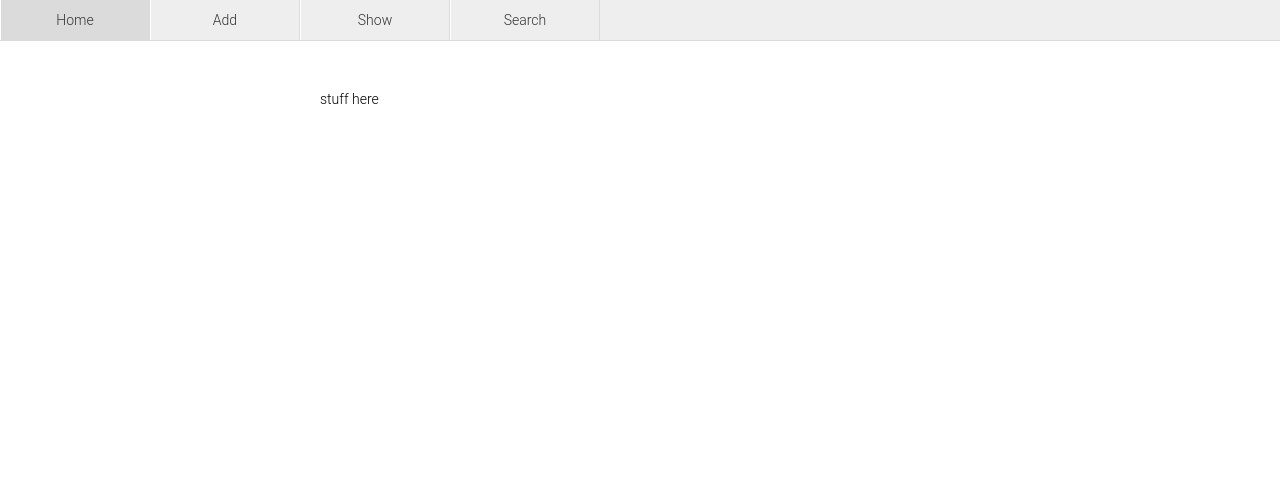
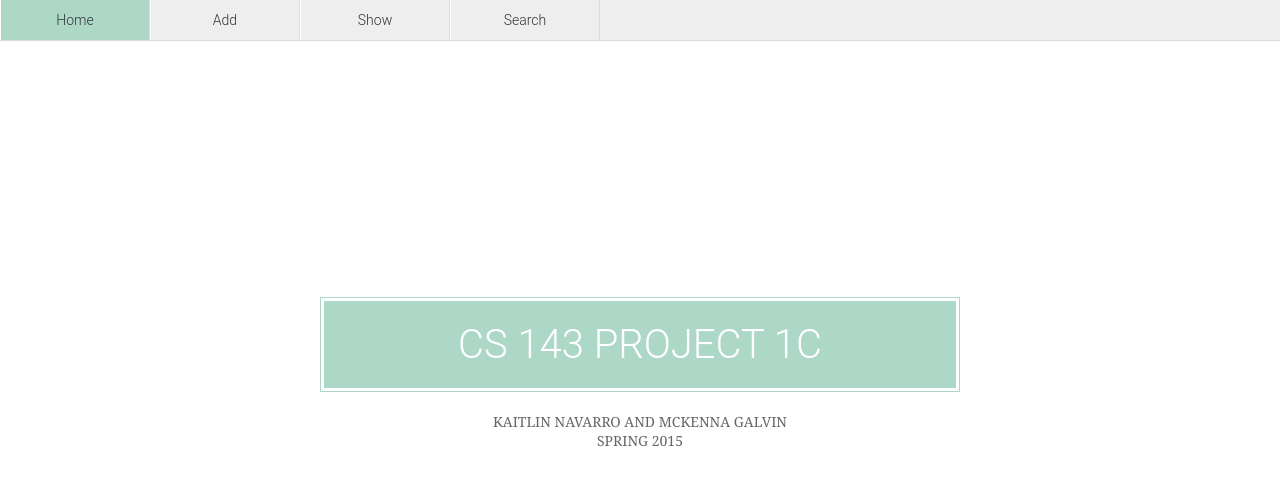
Before and after one commit to mckennagalvin/cs143-project1c, a PHP site: page / in a window 1280 px wide. Shown: the top 486 px of the page. Run offline with PHP 8.4, Linux system fonts and the light colour scheme.

Commit message:
landing page

```diff
--- a/www/index.php
+++ b/www/index.php
@@ -11,7 +11,19 @@
 
     <body>
     	<div class = "container">
-    		stuff here
+
+            <div class = "introOuter">
+                <div class = "introInner">
+                    CS 143 PROJECT 1C
+                </div>
+            </div>
+
+            <div class = "introText">
+                Kaitlin Navarro and McKenna Galvin<br />
+                Spring 2015
+            </div>
+
+
     	</div>
     </body>
 
--- a/www/style.php
+++ b/www/style.php
@@ -4,7 +4,7 @@
 header('Content-Type: text/css');
 ?>
 
-<link href='http://fonts.googleapis.com/css?family=Roboto:400,100,300' rel='stylesheet' type='text/css'>
+<link href='http://fonts.googleapis.com/css?family=Roboto:100,300' rel='stylesheet' type='text/css'>
 
 body {
 	margin: 0;
@@ -25,6 +25,29 @@ h1 {
 	color: #333;
 	border-bottom: 1px solid #ddd;
 	padding-bottom: 5px;
+}
+
+.introOuter {
+	padding: 3px;
+	border: 1px solid #ADD8C7;
+	margin-top: 40%;
+}
+
+.introInner {
+	font-size: 40px;
+	font-weight: 300;
+	text-align: center;
+	background: #ADD8C7;
+	color: #fff;
+	padding: 20px;
+}
+
+.introText {
+	font-family: "Georgia", "Times", serif;
+	text-transform: uppercase;
+	text-align: center;
+	color: #666;
+	margin-top: 20px;
 }
 
 label {
@@ -80,7 +103,7 @@ br {
 }
 
 .navbar li:hover, a:hover, .navbar li ul li a:hover {
-	background-color: #dbdbdb;
+	background-color: #ADD8C7;
 }
 
 .navbar li ul 	{
```
